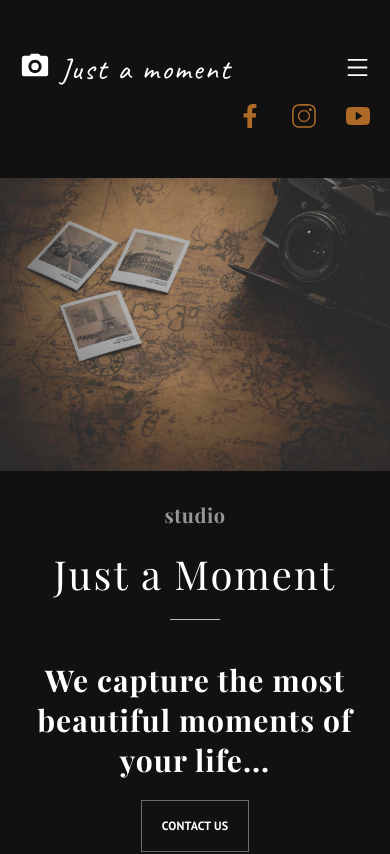
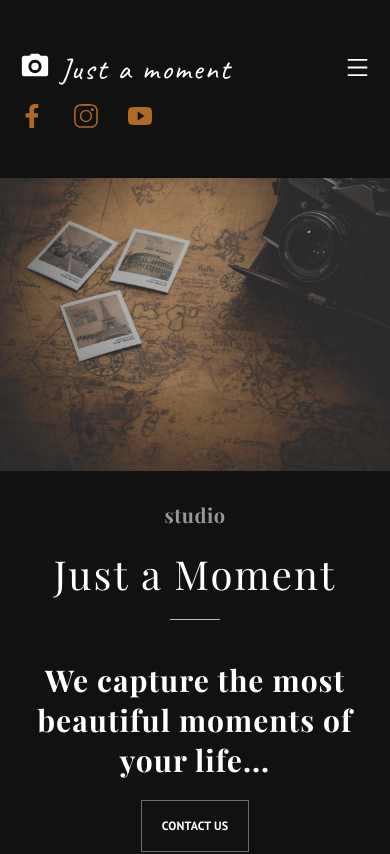
Before and after one commit to IraBokhonska/final-project, a React (Create React App) app: page / in a window 390 px wide. Shown: the top 854 px of the page. Built offline with nearby package versions, Linux system fonts and the light colour scheme; no server answers.

Commit message:
added corrects

```diff
--- a/src/assets/styles/containers/footer.scss
+++ b/src/assets/styles/containers/footer.scss
@@ -26,6 +26,7 @@
   .footer__main {
     flex-direction: column;
     align-items: center;
+    gap: 0;
   }
 }
 
--- a/src/assets/styles/containers/gallery.scss
+++ b/src/assets/styles/containers/gallery.scss
@@ -140,6 +140,10 @@
 
 @media (max-width: 768px) {
   .gallery {
+    &__modal {
+      z-index: 11;
+    }
+
     &__photo {
       height: 400px;
     }
--- a/src/assets/styles/containers/header.scss
+++ b/src/assets/styles/containers/header.scss
@@ -77,6 +77,8 @@
   font-weight: 400;
   font-size: 30px;
   line-height: 35px;
+
+  white-space: nowrap;
 
   &:hover {
     color: #c09a64;
@@ -162,10 +164,5 @@
       flex-direction: column;
       align-items: flex-start;
     }
-
-    &__socials {
-      margin-right: 0;
-      align-self: flex-end;
-    }
   }
 }
--- a/src/assets/styles/containers/photographers.scss
+++ b/src/assets/styles/containers/photographers.scss
@@ -113,6 +113,22 @@
   }
 }
 
+@media (max-width: 576px) {
+  .photographers {
+    &__block {
+      min-height: 520px;
+    }
+  }
+}
+
+@media (max-width: 530px) {
+  .photographers {
+    &__block {
+      min-height: 550px;
+    }
+  }
+}
+
 @media (max-width: 480px) {
   .photographers {
     &__card {
--- a/src/containers/Header/Header.jsx
+++ b/src/containers/Header/Header.jsx
@@ -39,7 +39,7 @@ function Header() {
             </Link>
           ))}
         </nav>
-        <div className="header__socials">
+        <div className="header__socials general-socials">
           <span className="header__socials-item">
             <a
               href="https://www.facebook.com/"
```
Also changed, not shown: src/assets/styles/components/contacts.scss (+7 -1 lines).
